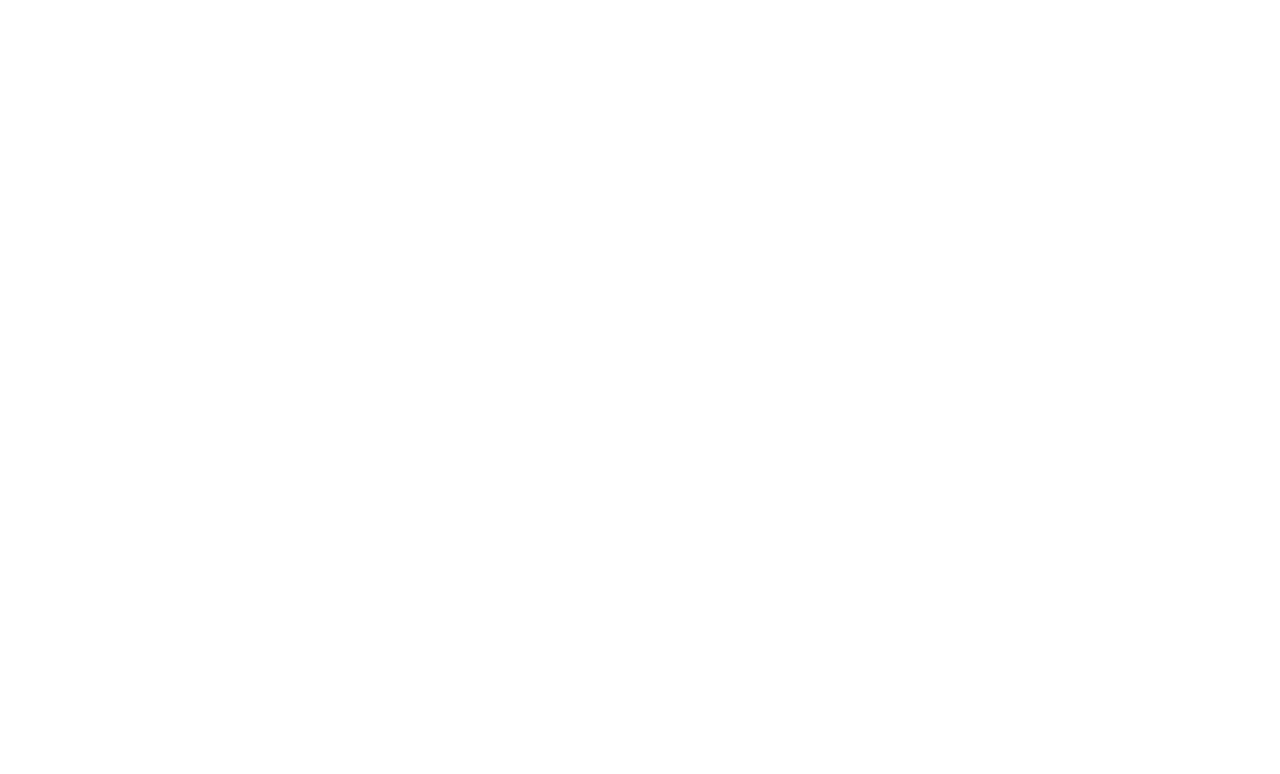
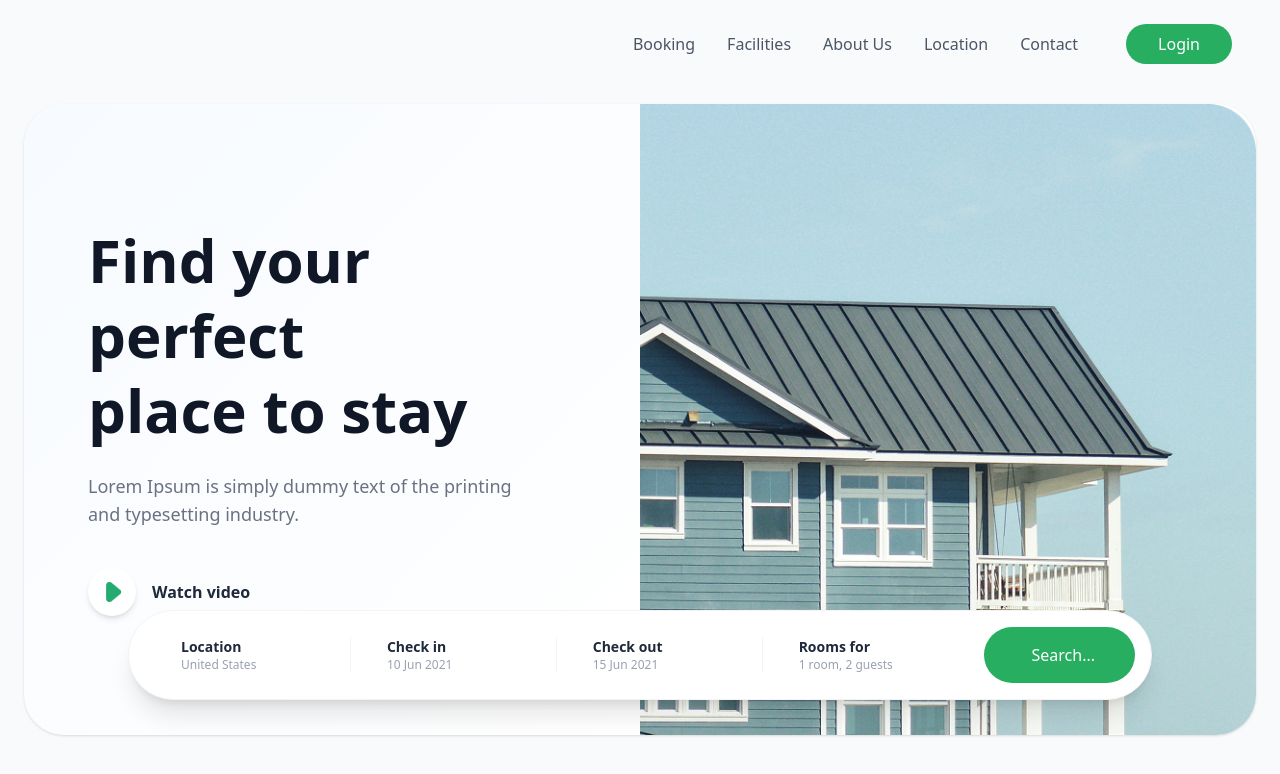
Before and after one commit to kosimovMuhammad/projectt, a website: page src/index-1.html in a window 1280 px wide. Drawn offline with nearby package versions, Linux system fonts and the light colour scheme; files that its build step writes are made by us from their sources.

Commit message:
branch-1 section-1

```diff
--- a/src/index-1.html
+++ b/src/index-1.html
@@ -6,7 +6,87 @@
     <title>Document</title>
     <link rel="stylesheet" href="./output.css">
 </head>
-<body>
+<body class="bg-gray-50 font-sans">
+
+    <nav class="flex items-center justify-between px-12 py-6">
+        <div class="flex space-x-8 text-gray-600 font-medium ml-auto mr-12">
+            <a href="#" class="hover:text-green-600">Booking</a>
+            <a href="#" class="hover:text-green-600">Facilities</a>
+            <a href="#" class="hover:text-green-600">About Us</a>
+            <a href="#" class="hover:text-green-600">Location</a>
+            <a href="#" class="hover:text-green-600">Contact</a>
+        </div>
+        <button class="bg-[#27ae60] text-white px-8 py-2 rounded-full hover:bg-green-700 transition">
+            Login
+        </button>
+    </nav>
+
+    <main class="relative max-w-7xl mx-auto mt-4 px-6">
+        <div class="bg-white rounded-[40px] overflow-hidden flex flex-col md:flex-row shadow-sm min-h-[500px]">
+
+            <div class="w-full md:w-1/2 p-16 flex flex-col justify-center bg-gradient-to-br from-blue-50/50 to-transparent">
+                <h1 class="text-6xl font-bold text-gray-900 leading-tight">
+                    Find your perfect <br> place to stay
+                </h1>
+                <p class="mt-6 text-gray-500 text-lg max-w-md">
+                    Lorem Ipsum is simply dummy text of the printing and typesetting industry.
+                </p>
+
+                <div class="mt-10 flex items-center space-x-4 cursor-pointer group">
+                    <div class="w-12 h-12 flex items-center justify-center rounded-full bg-white shadow-md text-[#27ae60] group-hover:scale-110 transition">
+<img src="./Layer 2.png" alt="">                    </div>
+                    <span class="font-semibold text-gray-800">Watch video</span>
+                </div>
+            </div>
+
+            <div class="w-full md:w-1/2 relative">
+                <img src="./image.png"
+                     alt="House" class="h-full w-full object-cover">
+            </div>
+        </div>
+
+        <div class="absolute bottom-20 left-1/2 -translate-x-1/2 translate-y-1/2 w-[90%] max-w-5xl bg-white rounded-full shadow-xl p-4 flex items-center justify-between border border-gray-100">
+
+            <div class="flex items-center px-6 space-x-3 border-r border-gray-100 flex-1">
+                <i class="fas fa-map-marker-alt text-[#27ae60]"></i>
+                <div>
+                    <p class="text-sm font-bold text-gray-800">Location</p>
+                    <p class="text-xs text-gray-400">United States</p>
+                </div>
+            </div>
+
+            <div class="flex items-center px-6 space-x-3 border-r border-gray-100 flex-1">
+                <i class="far fa-calendar-alt text-[#27ae60]"></i>
+                <div>
+                    <p class="text-sm font-bold text-gray-800">Check in</p>
+                    <p class="text-xs text-gray-400">10 Jun 2021</p>
+                </div>
+            </div>
+
+            <div class="flex items-center px-6 space-x-3 border-r border-gray-100 flex-1">
+                <i class="far fa-calendar-alt text-[#27ae60]"></i>
+                <div>
+                    <p class="text-sm font-bold text-gray-800">Check out</p>
+                    <p class="text-xs text-gray-400">15 Jun 2021</p>
+                </div>
+            </div>
+
+            <div class="flex items-center px-6 space-x-3 flex-1">
+                <i class="fas fa-user text-[#27ae60]"></i>
+                <div>
+                    <p class="text-sm font-bold text-gray-800">Rooms for</p>
+                    <p class="text-xs text-gray-400">1 room, 2 guests</p>
+                </div>
+            </div>
+
+            <button class="bg-[#27ae60] text-white px-10 py-4 rounded-full flex items-center space-x-2 hover:bg-green-700 transition ml-4">
+                <i class="fas fa-search"></i>
+                <span class="font-medium">Search...</span>
+            </button>
+        </div>
+    </main>
+
+
 
 
 </body>
```
Also changed, not shown: src/Layer 2.png (added), src/image.png (added).
